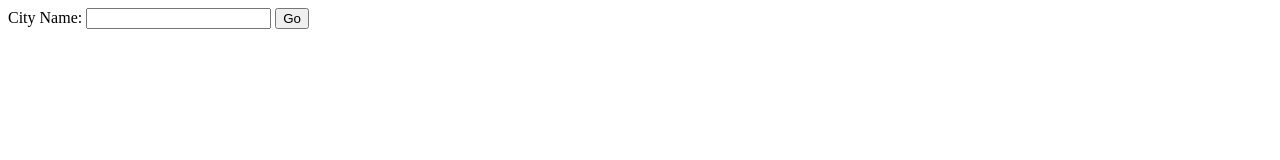
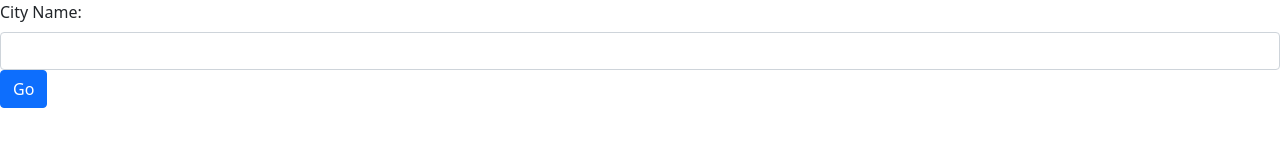
Before and after one commit to NIk22517/Weather, a website: page index.html in a window 1280 px wide. Drawn offline with nearby package versions, Linux system fonts and the light colour scheme.

Commit message:
Update index.html

```diff
--- a/index.html
+++ b/index.html
@@ -5,12 +5,15 @@
     <meta http-equiv="X-UA-Compatible" content="IE=edge">
     <meta name="viewport" content="width=device-width, initial-scale=1.0">
     <title>Current Weather api project</title>
+    <!-- CSS only -->
+<link href="https://cdn.jsdelivr.net/npm/bootstrap@5.1.3/dist/css/bootstrap.min.css" rel="stylesheet" integrity="sha384-1BmE4kWBq78iYhFldvKuhfTAU6auU8tT94WrHftjDbrCEXSU1oBoqyl2QvZ6jIW3" crossorigin="anonymous">
+
 </head>
 <body>
     <form action="/" method="POST">
-    <label for="cityInput">City Name:</label>
-    <input id="cityInput" type="text" name="cityName">
-    <button type="submit">Go</button>
+    <label for="cityInput" class="form-label">City Name:</label>
+    <input id="cityInput" type="text" name="cityName" class="form-control">
+    <button type="submit"  class="btn btn-primary">Go</button>
 </form>
 
 </body>
```
